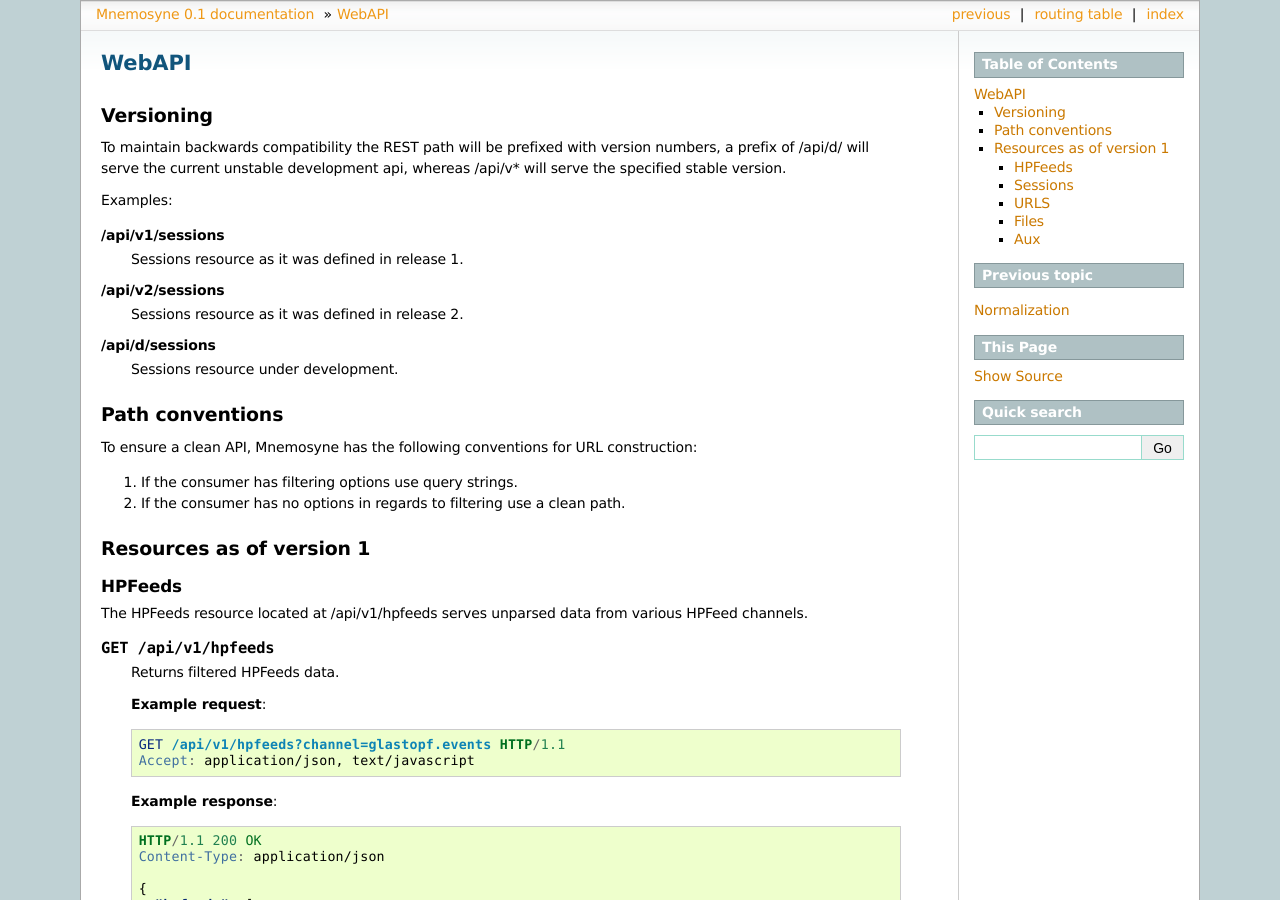
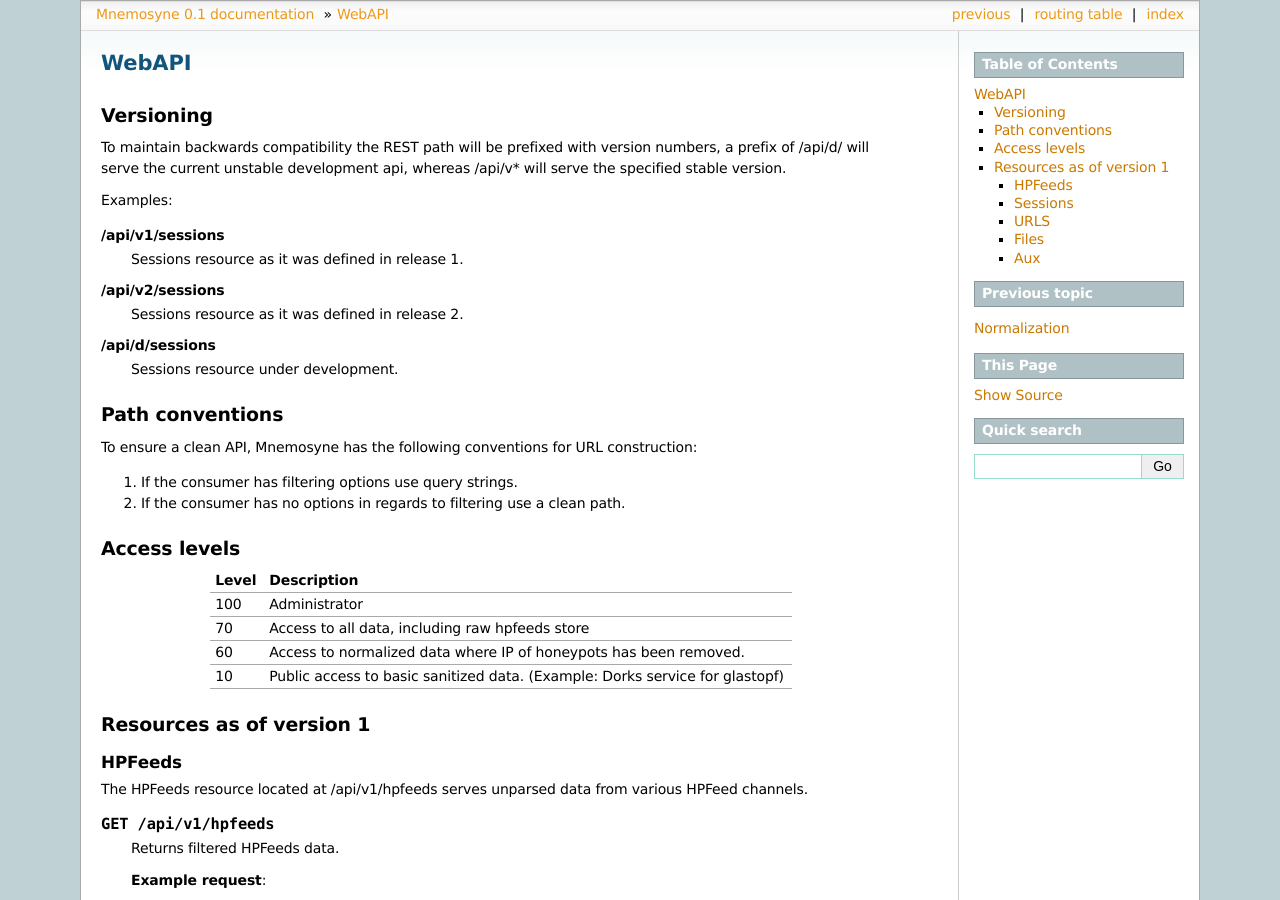
Before and after one commit to johnnykv/mnemosyne, a Sphinx documentation site: the page built from doc/WebAPI.rst, in a window 1280 px wide and 900 px high. Built offline with Sphinx 7.4.7, drawn with Linux system fonts in a browser that asks for light colours.

Commit message:
updated docs

```diff
--- a/doc/WebAPI.rst
+++ b/doc/WebAPI.rst
@@ -21,6 +21,18 @@
 
 1. If the consumer has filtering options use query strings.
 2. If the consumer has no options in regards to filtering use a clean path.
+
+Access levels
+=========================
+
+=====   ===========
+Level   Description
+=====   ===========
+100     Administrator
+70      Access to all data, including raw hpfeeds store
+60      Access to normalized data where IP of honeypots has been removed.
+10      Public access to basic sanitized data. (Example: Dorks service for glastopf)
+=====   ===========
 
 Resources as of version 1
 =========================
```
Also changed, not shown: doc/Normalization.rst (+3 -6 lines).
